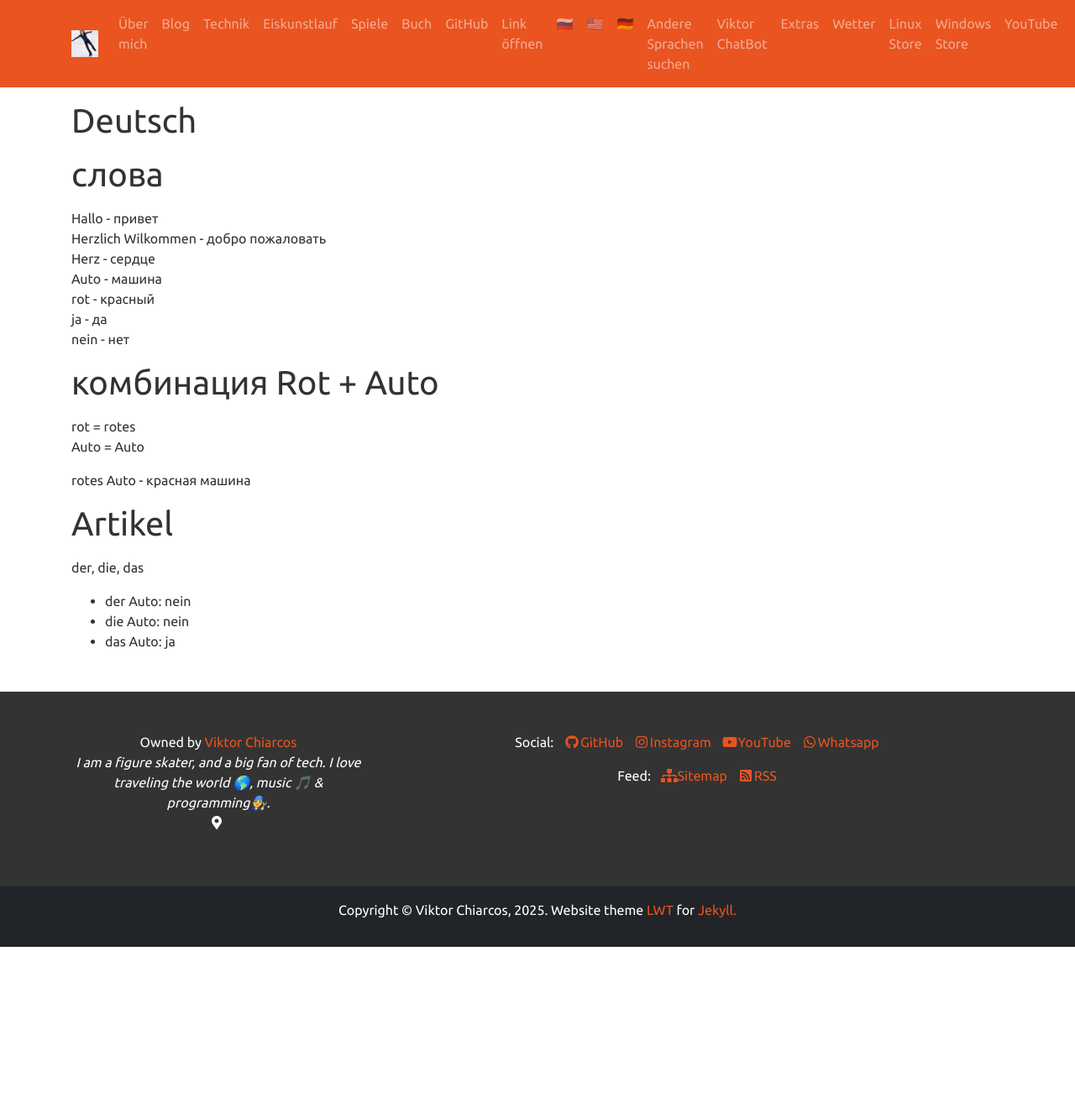
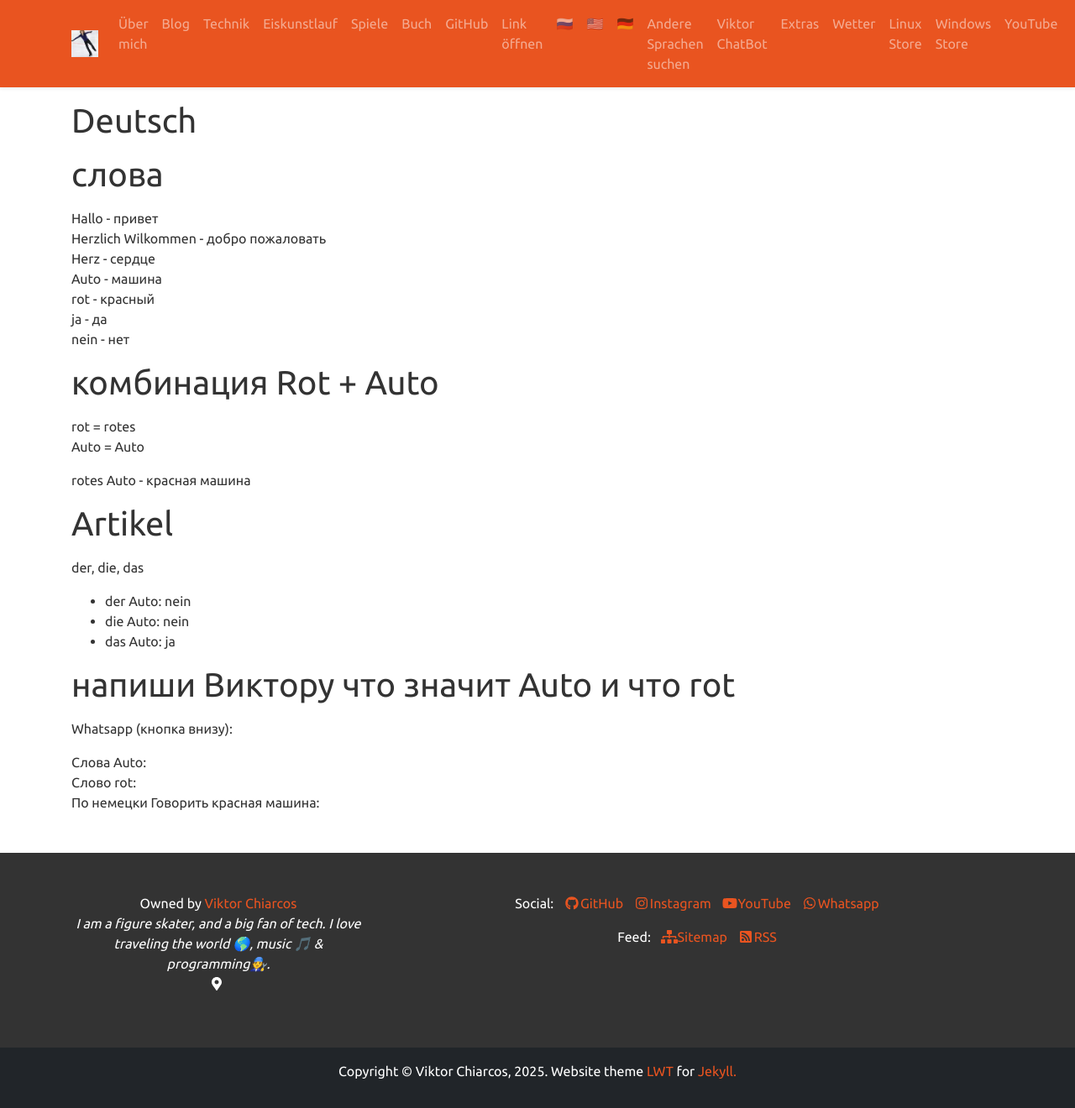
Before and after one commit to viktor-chiarcos/viktor-chiarcos.github.io, a Jekyll site: the page built from _pages/ivan/index.md, in a window 1280 px wide. Shown: the whole page at 84% size. Built offline with Jekyll 4.4.1, drawn with Linux system fonts in a browser that asks for light colours; before the commit the page ends 1128 px from its top, so only the background shows below that.

Commit message:
index.md aktualisieren

```diff
--- a/_pages/ivan/index.md
+++ b/_pages/ivan/index.md
@@ -27,3 +27,11 @@ der, die, das
 - der Auto: nein
 - die Auto: nein
 - das Auto: ja
+
+# напиши Виктору что значит Auto и что rot
+
+Whatsapp (кнопка внизу):
+
+Слова Auto: \
+Слово rot: \
+По немецки Говорить красная машина:
```
